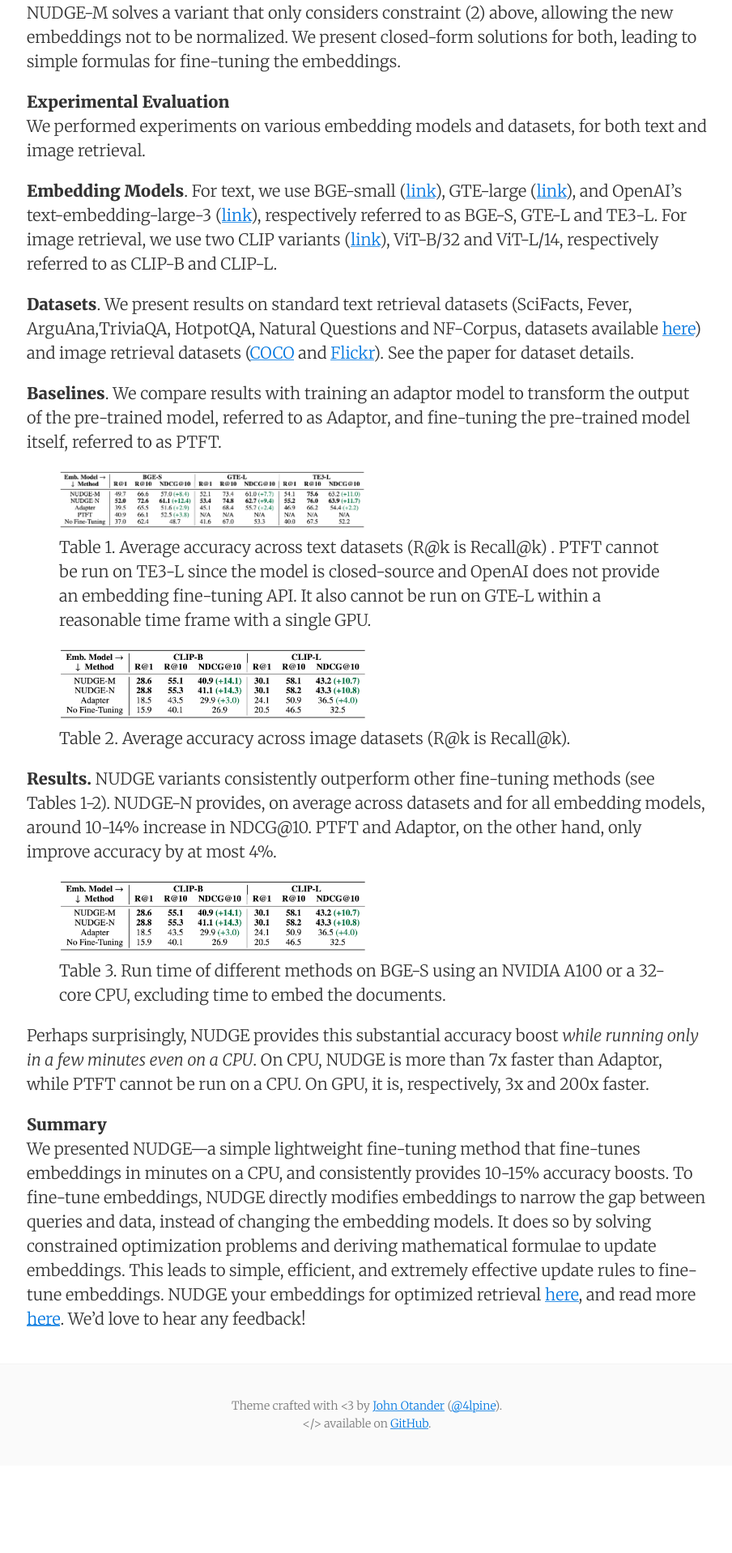
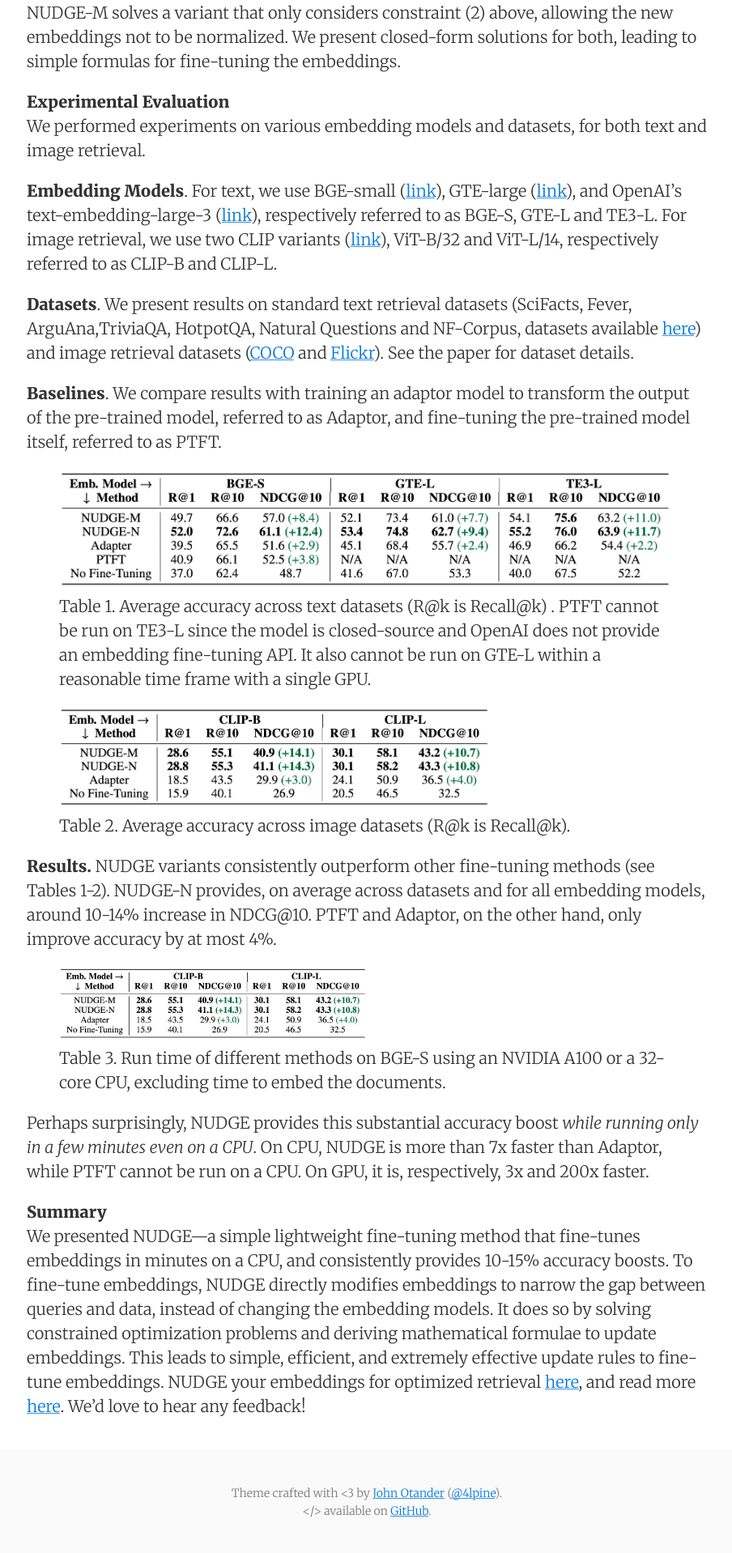
Before and after one commit to data-people-group/data-people-group.github.io, a Jekyll site: the page built from _posts/2024-09-05-nudge.md, in a window 1280 px wide. Shown: the part 2576-4494 px from the top of the page at 81% size, without its empty margins (187-1091 px from the left). Built offline with Jekyll 4.4.1, drawn with Linux system fonts in a browser that asks for light colours; before the commit the page ends 4386 px from its top, so only the background shows below that.

Commit message:
Update 2024-09-05-nudge.md

```diff
--- a/_posts/2024-09-05-nudge.md
+++ b/_posts/2024-09-05-nudge.md
@@ -46,12 +46,12 @@ We performed experiments on various embedding models and datasets, for both text
 **Baselines**. We compare results with training an adaptor model to transform the output of the pre-trained model, referred to as Adaptor, and fine-tuning the pre-trained model itself, referred to as PTFT.
 
 <figure>
-  <img src="https://data-people-group.github.io/images/nudge/res_text.png"  style="width:50%">
+  <img src="https://data-people-group.github.io/images/nudge/res_text.png"  style="width:100%">
   <figcaption>Table 1. Average accuracy across text datasets (R@k is Recall@k) . PTFT cannot be run on TE3-L since the model is closed-source and OpenAI does not provide an embedding fine-tuning API. It also cannot be run on GTE-L within a reasonable time frame with a single GPU.</figcaption>
 </figure>
 
 <figure>
-  <img src="https://data-people-group.github.io/images/nudge/res_img.png"  style="width:50%">
+  <img src="https://data-people-group.github.io/images/nudge/res_img.png"  style="width:70%">
   <figcaption>Table 2. Average accuracy across image datasets (R@k is Recall@k).</figcaption>
 </figure>
 
```
